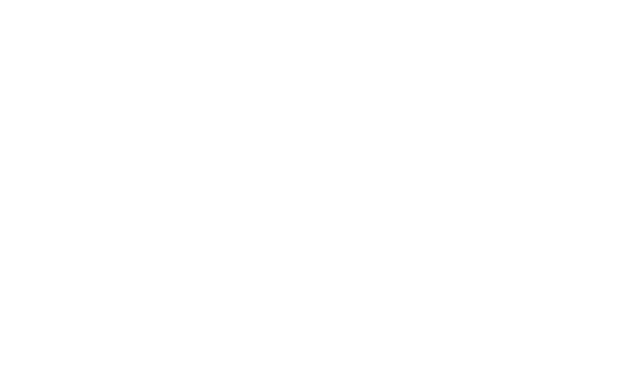
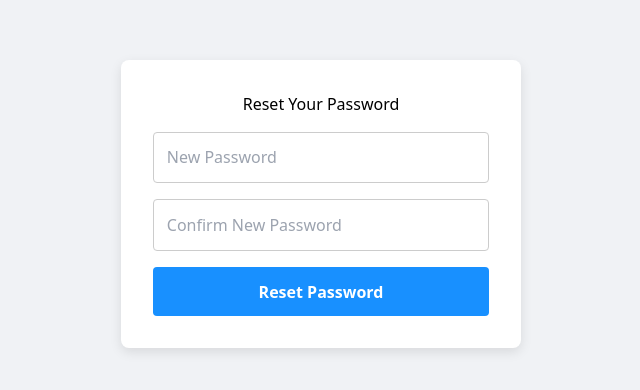
Before and after one commit to Clean8876/OffEase, a React (Vite) app in the folder client/: page /reset-password/1 in a window 1280 px wide. Before the commit this address had no page. Shown: the part 196-586 px from the top of the page, without its empty margins (319-959 px from the left). Built offline with nearby package versions, Linux system fonts and the light colour scheme.

Commit message:
Add Reset Password functionality with API integration and UI components

```diff
--- a/client/src/App.jsx
+++ b/client/src/App.jsx
@@ -14,6 +14,7 @@
 import UserDashboard from './modules/User/Pages/UserDashboard';
 import LeaveApprovalModal from './modules/Admin/Components/LeaveApprovalModal/LeaveApprovalModal';
 import ForgotPassword from './Pages/ForgotPassword/ForgotPassword';
+import ResetPassword from './Pages/ResetPassword/ResetPassword';
 
 function App() {
   return (
@@ -21,6 +22,7 @@
       <Routes>
         <Route path="/" element={<Login />} />
         <Route path="/forgot-password" element={<ForgotPassword />} />
+        <Route path="/reset-password/:token" element={<ResetPassword />} />
 
         <Route path="/admin" element={<BaseLayout />}>
           <Route index element={<AdminDashboard />} />
--- a/client/src/Pages/Login/Login.jsx
+++ b/client/src/Pages/Login/Login.jsx
@@ -51,11 +51,21 @@
     } else {
       toast.warning('Unknown role. Cannot redirect.');
     }
-  }, 5000); // 2 seconds delay
+  }, 2000);
 } catch (error) {
   console.error('Login error:', error);
-  toast.error(error.message || 'Invalid credentials');
+
+  // Check for API response message
+  const message =
+    error.response?.data?.message || error.message || 'Invalid credentials';
+
+  if (message.toLowerCase().includes('not found')) {
+    toast.error('Account not found');
+  } else {
+    toast.error(message);
+  }
 }
+
   };
 
   return (
--- a/client/src/Pages/Login/Login.styles.js
+++ b/client/src/Pages/Login/Login.styles.js
@@ -14,6 +14,15 @@
   border-radius: 12px;
 //   padding: 2rem;
   width: 100%;
+
+  @media (max-width: 576px) {
+    width: 80%;
+  }
+
+  @media (max-width: 400px) {
+    width: 90%;
+
+  }
 `;
 
 export const Left = styled.div`
@@ -25,6 +34,15 @@
   .login-image {
     width: 100%;
     height: 100vh;
+  }
+
+  @media (max-width: 1024px) {
+    width: 40%;
+
+  }
+
+  @media (max-width: 576px) {
+    display: none;
   }
 `;
 
@@ -38,6 +56,16 @@
     left: 60%;
     transform: translate(-50%, -50%);
     z-index: 0;
+
+    @media (max-width: 1320px) {
+        width:300px;
+        height: 300px;
+    }
+
+    @media (max-width: 576px) {
+        left: 20%;
+
+    }
 `;
 
 export const SubCircle = styled.div`
@@ -50,6 +78,18 @@
     right: -10%;
     transform: translate(-50%, -50%);
     z-index: 0;
+
+    @media (max-width: 1320px) {
+        width:300px;
+        height: 300px;
+        right: -16%;
+    }
+
+    @media (max-width: 576px) {
+        right: -30%;
+        display:none;
+
+    }
 `
 
 export const Right = styled.div`
@@ -57,7 +97,15 @@
   display: flex;
   flex-direction: column;
   justify-content: center;
-  padding: 1rem 2rem;
+  padding: 2rem 2rem;
+
+  @media (max-width: 1024px) {
+    width: 60%;
+  }
+
+  @media (max-width: 576px) {
+    width: 100%;
+  }
 `;
 
 export const Light = styled.div`
@@ -67,6 +115,15 @@
     // border: 1px solid #ccc;
     // box-shadow: 1px 1px 4px 4px rgba(0, 0, 0, 0.05);
     border-radius:10px;
+
+    @media (max-width: 1024px) {
+        width: 100%;
+    }
+
+    @media (max-width: 576px) {
+        width: 100%;
+        padding: 0rem;
+    }
 `;
 
 export const Title = styled.h2`
--- /dev/null
+++ b/client/src/Pages/ResetPassword/ResetPassword.jsx
@@ -0,0 +1,105 @@
+import React, { useState } from 'react';
+import { useParams, useNavigate } from 'react-router-dom';
+import styled from 'styled-components';
+import { toast, ToastContainer } from 'react-toastify';
+import 'react-toastify/dist/ReactToastify.css';
+import { resetPassword } from '../../api/AuthApi'; // <-- replace with your actual API call
+
+const Container = styled.div`
+  min-height: 100vh;
+  display: flex;
+  align-items: center;
+  justify-content: center;
+  background: #f0f2f5;
+`;
+
+const Box = styled.div`
+  background: white;
+  padding: 2rem;
+  width: 100%;
+  max-width: 400px;
+  border-radius: 8px;
+  box-shadow: 0 4px 12px rgba(0,0,0,0.1);
+`;
+
+const Title = styled.h2`
+  margin-bottom: 1rem;
+  text-align: center;
+`;
+
+const Input = styled.input`
+  width: 100%;
+  padding: 0.8rem;
+  margin-bottom: 1rem;
+  border-radius: 4px;
+  border: 1px solid #ccc;
+`;
+
+const Button = styled.button`
+  width: 100%;
+  padding: 0.8rem;
+  background: #1890ff;
+  color: white;
+  border: none;
+  border-radius: 4px;
+  font-weight: bold;
+  cursor: pointer;
+
+  &:hover {
+    background: #1677cc;
+  }
+`;
+
+const ResetPassword = () => {
+  const [password, setPassword] = useState('');
+  const [confirmPassword, setConfirmPassword] = useState('');
+  const navigate = useNavigate();
+  const { token } = useParams();
+
+  const handleSubmit = async (e) => {
+    e.preventDefault();
+    if (!password || !confirmPassword) {
+      toast.warn('Please fill all fields');
+      return;
+    }
+    if (password !== confirmPassword) {
+      toast.error('Passwords do not match');
+      return;
+    }
+
+    try {
+      const response = await resetPassword({ token, password });
+      toast.success('Password reset successful');
+      setTimeout(() => navigate('/login'), 2000);
+    } catch (error) {
+      console.error(error);
+      toast.error('Invalid or expired reset token');
+    }
+  };
+
+  return (
+    <Container>
+      <Box>
+        <Title>Reset Your Password</Title>
+        <form onSubmit={handleSubmit}>
+          <Input
+            type="password"
+            placeholder="New Password"
+            value={password}
+            onChange={(e) => setPassword(e.target.value)}
+          />
+          <Input
+            type="password"
+            placeholder="Confirm New Password"
+            value={confirmPassword}
+            onChange={(e) => setConfirmPassword(e.target.value)}
+          />
+          <Button type="submit">Reset Password</Button>
+        </form>
+      </Box>
+      <ToastContainer />
+    </Container>
+  );
+};
+
+export default ResetPassword;
--- a/client/src/api/AuthApi.js
+++ b/client/src/api/AuthApi.js
@@ -88,6 +88,19 @@
   }
 };
 
+export const resetPassword = async ({ token, password }) => {
+  try {
+    const res = await axiosConfig.post("/api/user/reset-password", { token, password }, {
+      headers: {
+        "Content-Type": "application/json",
+      },
+    });
+    return res.data;
+  } catch (error) {
+    throw error.response?.data || error;
+  }
+};
+
 export const logout = async () => {
   try {
     const res = await axiosConfig.get("/api/user/logout", {
--- a/client/src/modules/Admin/Components/EventsandGraph/EventsAndGraph.styles.js
+++ b/client/src/modules/Admin/Components/EventsandGraph/EventsAndGraph.styles.js
@@ -9,6 +9,10 @@
   border-radius: 12px;
   box-shadow: 0 2px 10px rgba(0, 0, 0, 0.05);
   width: 100%;
+
+  @media (max-width: 768px) {
+    flex-direction: column;
+  }
 `;
 
 export const EventsTitle = styled.h2`
@@ -35,6 +39,15 @@
     font-size: 1.2rem;
     font-weight: bold;
     text-transform: uppercase;
+
+    @media (max-width: 768px) {
+      margin-left: 0;
+      text-align: center;
+    }
+  }
+
+  @media (max-width: 768px) {
+    width: 100%;
   }
 `;
 
@@ -48,4 +61,8 @@
   border-radius: 8px;
   box-shadow: 0 2px 10px rgba(0, 0, 0, 0.05);
   width: 50%;
+
+  @media (max-width: 768px) {
+    width: 100%;
+  }
 `;
--- a/client/src/modules/Admin/Components/Stats/Stats.jsx
+++ b/client/src/modules/Admin/Components/Stats/Stats.jsx
@@ -7,7 +7,8 @@
   StatIconWrapper,
   AddButtonWrapper,
   AddButton,
-  StatsContent
+  StatsContent,
+  Wrapper
 } from './Stats.styles';
 import Register from '../Register/Register';
 import { AiOutlineUser, AiOutlineCalendar } from 'react-icons/ai';
@@ -45,6 +46,7 @@
   return (
     <>
       <StatsContainer>
+        <Wrapper>
         <StatBox>
           <StatIconWrapper>
             <AiOutlineUser size={32} />
@@ -64,6 +66,7 @@
             <StatValue>{todaysLeaveCount}</StatValue>
           </StatsContent>
         </StatBox>
+        </Wrapper>
 
         <AddButtonWrapper>
           <AddButton onClick={() => setModalOpen(true)}>+ Add Employee</AddButton>
--- a/client/src/modules/Admin/Components/Stats/Stats.styles.js
+++ b/client/src/modules/Admin/Components/Stats/Stats.styles.js
@@ -2,15 +2,30 @@
 
 export const StatsContainer = styled.div`
   display: grid;
-  grid-template-columns:1fr 1fr 1fr;
+  grid-template-columns: 2fr 1fr;
   gap: 2rem;
   flex-wrap: wrap;
-  margin-bottom: 2rem;
-  margin-top: 2rem;
+  margin: 2rem;
+
+  @media (max-width: 768px) {
+    grid-template-columns: 1fr;
+  }
+`;
+
+export const Wrapper = styled.div`
+  display: flex;
+  justify-content: space-between;
+  align-items: center;
+  gap: 2rem;
+  margin-bottom: 1rem;
+
+  @media (max-width: 576px) {
+    flex-direction: column;
+  }
 `;
 
 export const StatBox = styled.div`
-  flex: 1 1 200px;
+  // flex: 1 1 200px;
   padding: 1.5rem;
   background-color:rgb(255, 255, 255);
   border-radius: 10px;
@@ -20,6 +35,7 @@
   align-items: center;
   justify-content: center;
   gap: 0.5rem;
+    width: 100%;
 
 `;
 
@@ -55,11 +71,11 @@
 
 export const AddButtonWrapper = styled.div`
   display: flex;
-  align-items: center;
+  align-items: flex-start;
 `;
 
 export const AddButton = styled.button`
-  padding: 0.6rem 1.2rem;
+  // padding: 0.6rem 1.2rem;
   font-size: 2rem;
   // background-color: #3e64ff;
   // color: white;
@@ -68,7 +84,7 @@
   cursor: pointer;
   transition: background 0.2s;
     flex: 1 1 200px;
-  padding: 3rem;
+  padding: 2rem;
   background-color:rgb(255, 255, 255);
   border-radius: 10px;
   box-shadow: 0 4px 8px rgba(0,0,0,0.05);
--- a/client/src/modules/Admin/Pages/AllUsersList/AllUsersList.styles.js
+++ b/client/src/modules/Admin/Pages/AllUsersList/AllUsersList.styles.js
@@ -255,6 +255,9 @@
   flex-wrap: wrap;
   gap: 16px;
   width: 100%;
+
+@media (max-width: 768px) {
+
   @media (max-width: 576px) {
     flex-direction: column-reverse;
 
--- a/client/src/modules/Admin/Pages/LeaveManagement/LeaveManagement.styles.js
+++ b/client/src/modules/Admin/Pages/LeaveManagement/LeaveManagement.styles.js
@@ -26,6 +26,12 @@
   align-items: center;
   justify-content: space-between;
   margin-bottom: 16px;
+
+  @media (max-width: 576px) {
+    flex-direction: column;
+    align-items: flex-start;
+    gap: 10px;
+  }
 `;
 
 export const Title = styled.h3`
@@ -222,7 +228,10 @@
 
   @media (max-width: 768px) {
     margin-bottom: 20px;
+    width: 100%;
   }
+
+
 `;
 
 export const SearchIcon = styled.div`
@@ -255,6 +264,11 @@
 flex-direction: row;
 // padding: 20px;
 width: 100%;
+
+@media (max-width: 576px) {
+  flex-direction: column-reverse;
+  align-items: flex-start;
+}
 `;
 
 export const DepartmentFilter = styled.div`
@@ -263,4 +277,10 @@
   align-items: center;
   margin: 0 20px;
 
+  @media (max-width: 576px) {
+    margin: 0;
+    margin-bottom: 20px;
+
+  }
+
 `;
```
Also changed, not shown: 2 other files (tests, documents, lock files or other folders).
